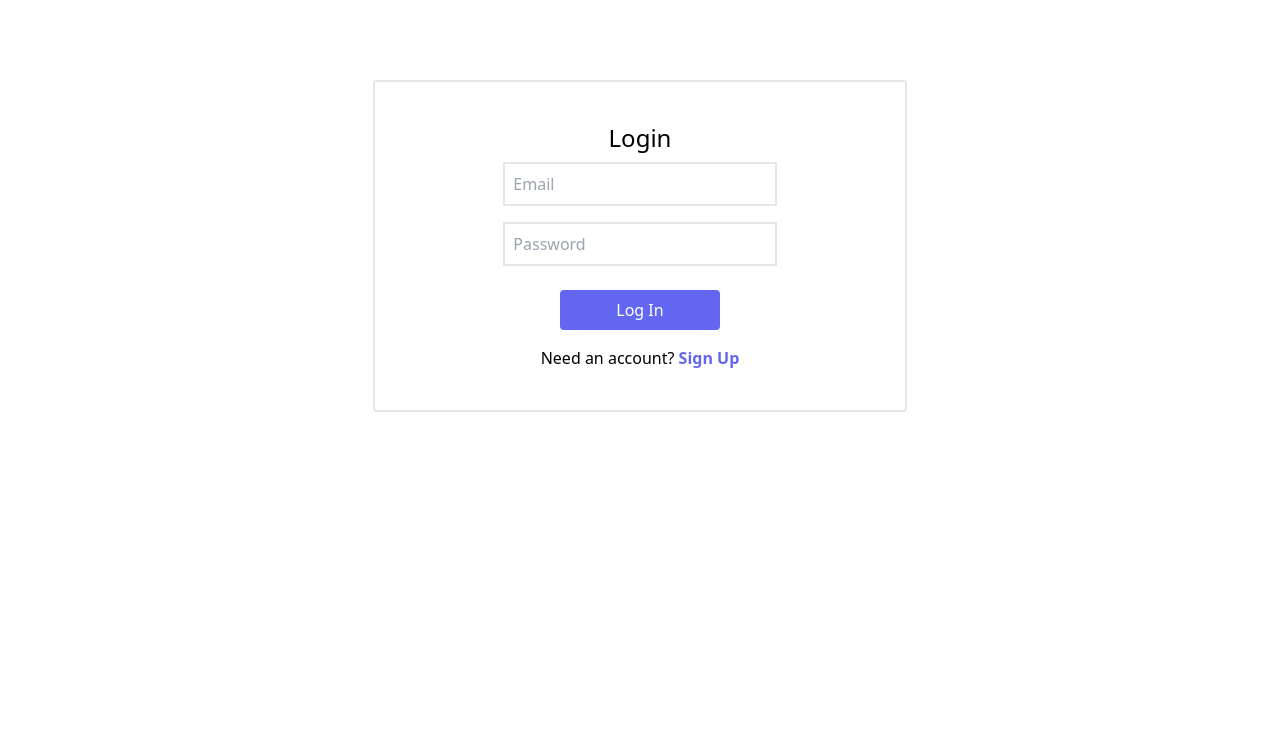
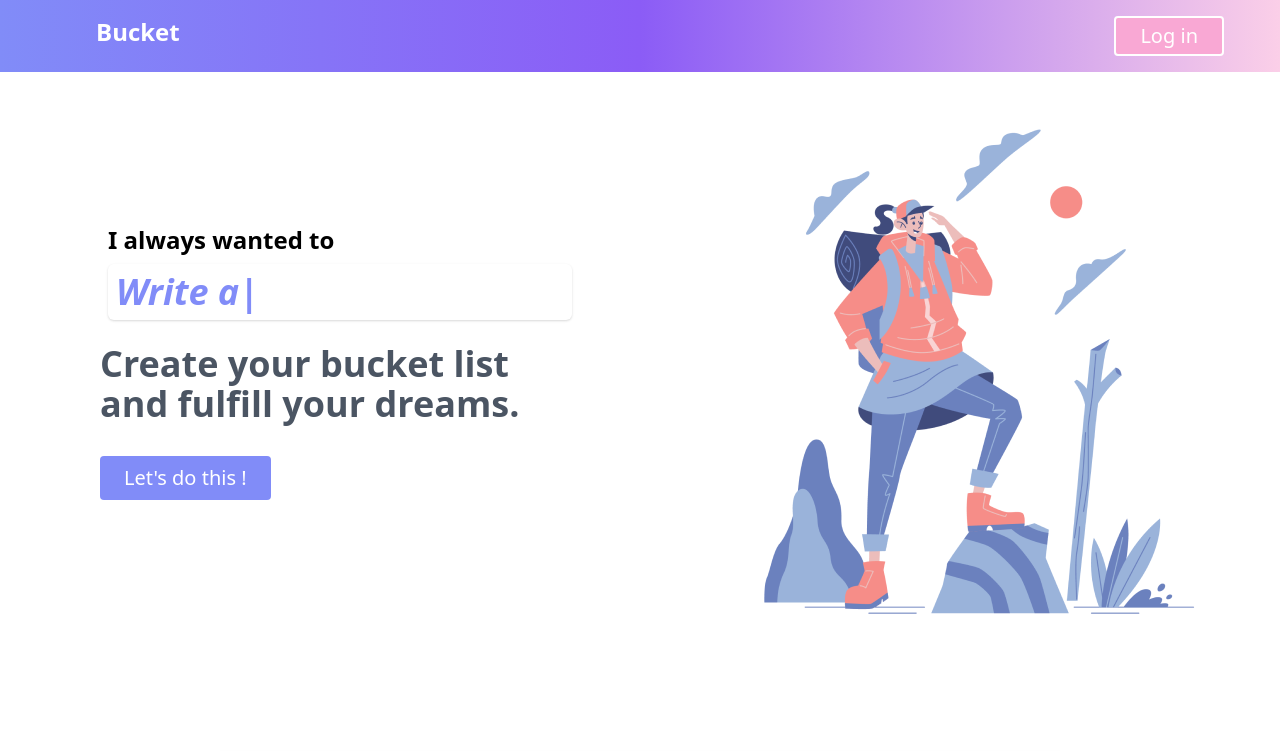
Before and after one commit to rutikwankhade/Bucket, a React (Create React App) app: page /login in a window 1280 px wide. Shown: the top 751 px of the page. Built offline with nearby package versions, Linux system fonts and the light colour scheme; no server answers.

Commit message:
fix: fix react router issue white screen

```diff
--- a/src/components/App.js
+++ b/src/components/App.js
@@ -14,10 +14,11 @@ const App = () => {
       <Router>
         <AuthProvider>
           <Switch>
+          <Route path="/" component={Home} />
+
             <PrivateRoute exact path="/dashboard" component={Dashboard} />
             <Route exact path="/signup" component={Signup} />
             <Route exact path="/login" component={Login} />
-            <Route exact path="/" component={Home} />
           </Switch>
 
         </AuthProvider>
```
